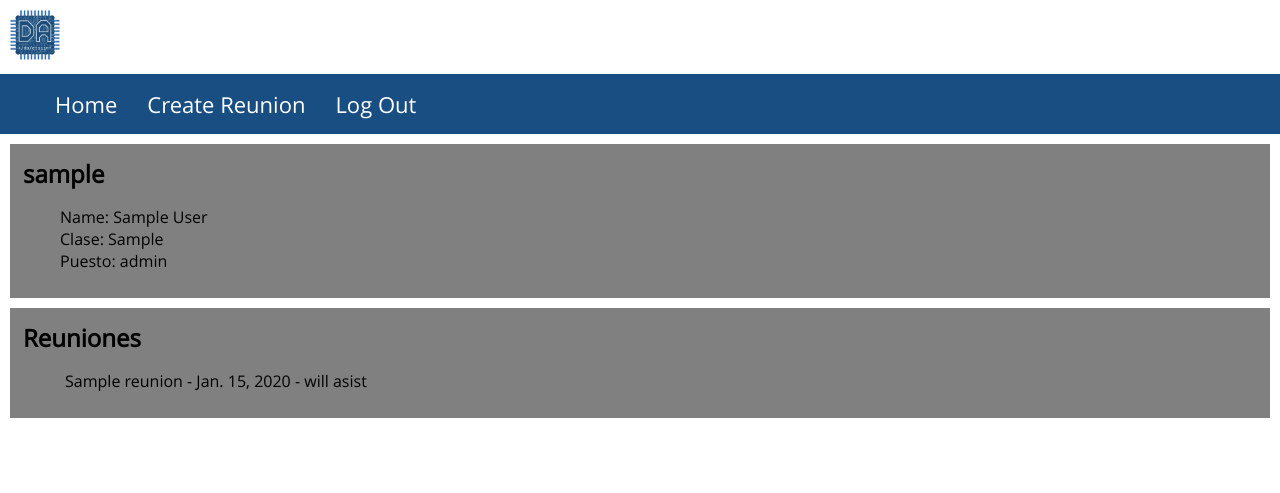
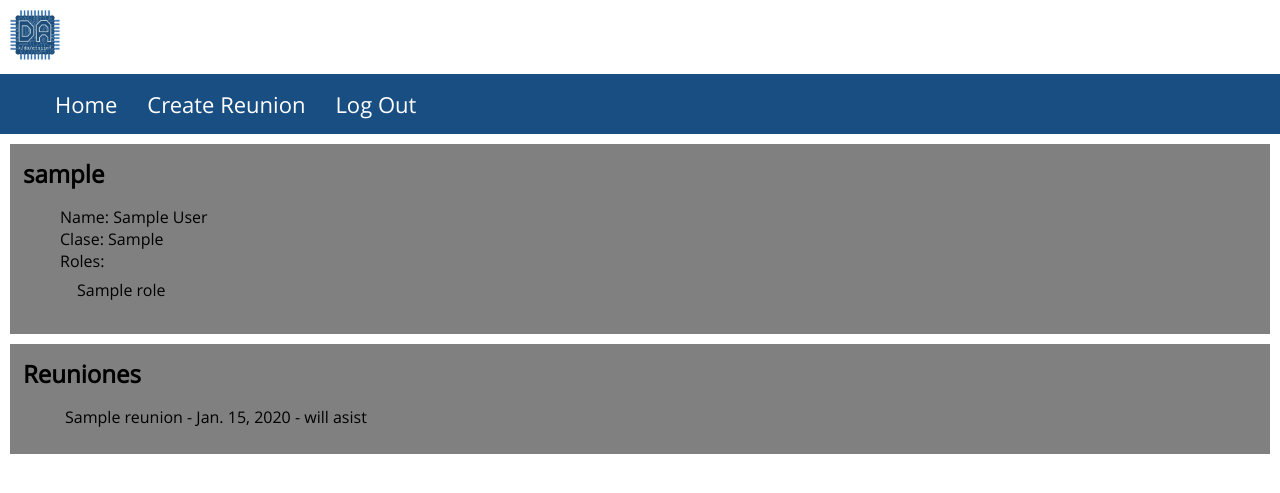
Before and after one commit to DA-ETSIINF/DAgora, a Django app: page / in a window 1280 px wide. Shown: the top 493 px of the page. Run offline with Django 4.2, Linux system fonts and the light colour scheme; a user stored in the database is signed in; tables that the repository leaves empty hold one stand-in row (values such as "Sample post"); parts of the project's set-up code (start-up, migrations or seed data) failed here and were passed over; some libraries are stand-ins or nearby versions.

Commit message:
roles are now displayed in the home menu profile window

```diff
--- a/templates/home.html
+++ b/templates/home.html
@@ -17,8 +17,15 @@
         <ul>
             <li>Name: {{ user.get_full_name }} </li>
             <li>Clase: {{ user.userprofile.clase }} </li>
-            <li>Puesto: {{ user.userprofile.role }} </li>
-
+            <!-- <li>Puesto: {{ user.userprofile.role }} </li> -->
+            <li>
+                <li>Roles: </li>
+                <ul style="margin-left:10px;padding:5px;" >
+                    {%for role in user.userprofile.role2.all%}
+                    <li style="padding:2px;">{{role}}</li>
+                    {%endfor%}
+                </ul>
+            </li>
         </ul>
     </div>
 
```
